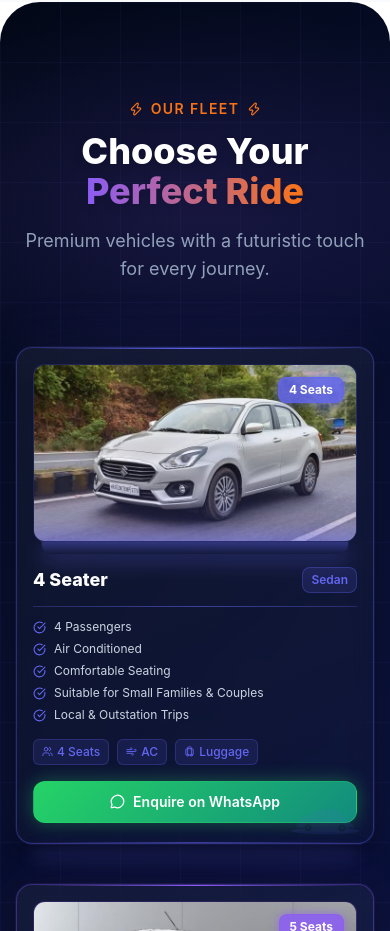
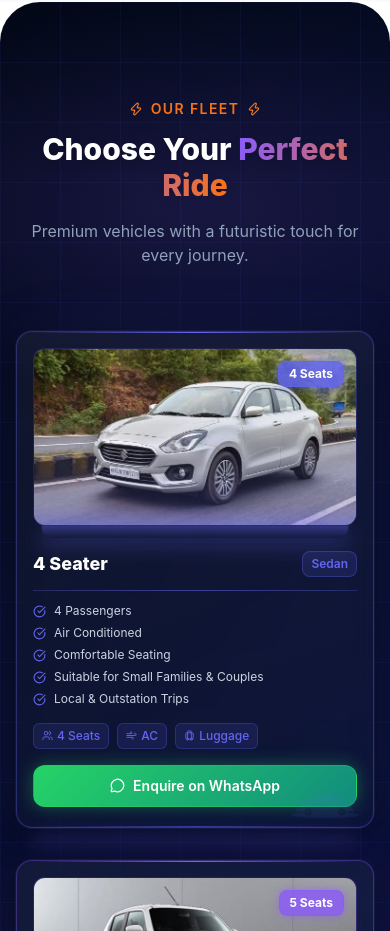
Before and after one commit to Gunalan183/City_Driver, a React (Vite) app: page / in a window 390 px wide. Shown: the part 2660-3591 px from the top of the page. Built offline with nearby package versions, Linux system fonts and the light colour scheme.

Commit message:
modified:   src/App.jsx         modified:   src/components/Vehicles.jsx         modified:   src/index.css

```diff
--- a/src/App.jsx
+++ b/src/App.jsx
@@ -19,7 +19,7 @@ export default function App() {
   return (
     <>
       <Navbar />
-      <main>
+      <main className="overflow-x-hidden">
         <Hero />
         <QuickBooking />
         <Vehicles />
--- a/src/components/Vehicles.jsx
+++ b/src/components/Vehicles.jsx
@@ -148,7 +148,7 @@ export default function Vehicles() {
         aria-hidden="true"
       />
 
-      <div className="relative max-w-7xl mx-auto">
+      <div className="relative max-w-7xl mx-auto w-full">
         {/* Section header */}
         <motion.div
           initial={{ opacity: 0, y: 30 }}
@@ -162,7 +162,7 @@ export default function Vehicles() {
             Our Fleet
             <Zap size={14} />
           </span>
-          <h2 className="text-4xl sm:text-5xl font-extrabold text-white drop-shadow-lg">
+          <h2 className="text-3xl sm:text-4xl md:text-5xl font-extrabold text-white drop-shadow-lg px-2 break-words">
             Choose Your{' '}
             <span
               style={{
@@ -174,23 +174,22 @@ export default function Vehicles() {
               Perfect Ride
             </span>
           </h2>
-          <p className="mt-4 text-slate-400 text-lg max-w-xl mx-auto">
+          <p className="mt-4 text-slate-400 text-base sm:text-lg max-w-xl mx-auto px-2">
             Premium vehicles with a futuristic touch for every journey.
           </p>
         </motion.div>
 
         {/* Cards grid */}
-        <div className="grid grid-cols-1 sm:grid-cols-2 lg:grid-cols-3 xl:grid-cols-5 gap-6">
+        <div className="grid grid-cols-1 sm:grid-cols-2 lg:grid-cols-3 xl:grid-cols-5 gap-4 sm:gap-6 w-full">
           {vehicles.map((vehicle, i) => (
             <motion.div
               key={vehicle.id}
-              initial={{ opacity: 0, y: 60, rotateX: 15 }}
-              whileInView={{ opacity: 1, y: 0, rotateX: 0 }}
+              initial={{ opacity: 0, y: 40 }}
+              whileInView={{ opacity: 1, y: 0 }}
               viewport={{ once: true }}
               transition={{ duration: 0.6, delay: i * 0.12, ease: 'easeOut' }}
-              whileHover={{ y: -10, transition: { duration: 0.25 } }}
-              className="relative flex flex-col group"
-              style={{ perspective: '1000px' }}
+              whileHover={{ y: -6, transition: { duration: 0.25 } }}
+              className="relative flex flex-col group w-full"
             >
               {/* 3D Card shell */}
               <div
--- a/src/index.css
+++ b/src/index.css
@@ -19,6 +19,7 @@ body {
   background-color: #ffffff;
   color: #1e293b;
   -webkit-font-smoothing: antialiased;
+  overflow-x: hidden;
 }
 
 /* Custom scrollbar */
```
